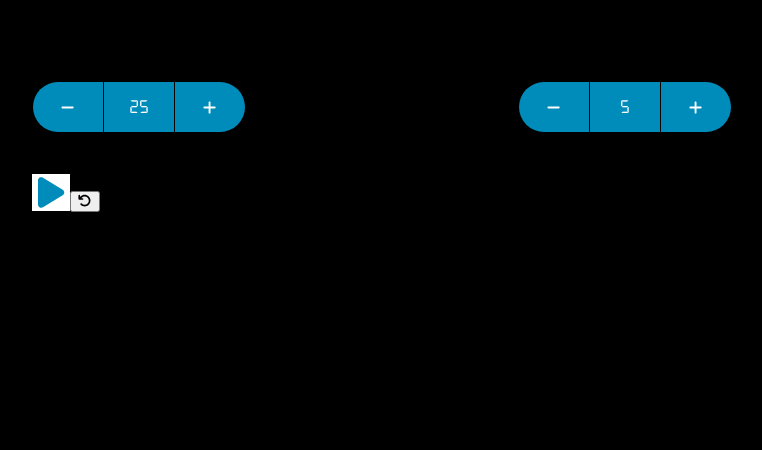
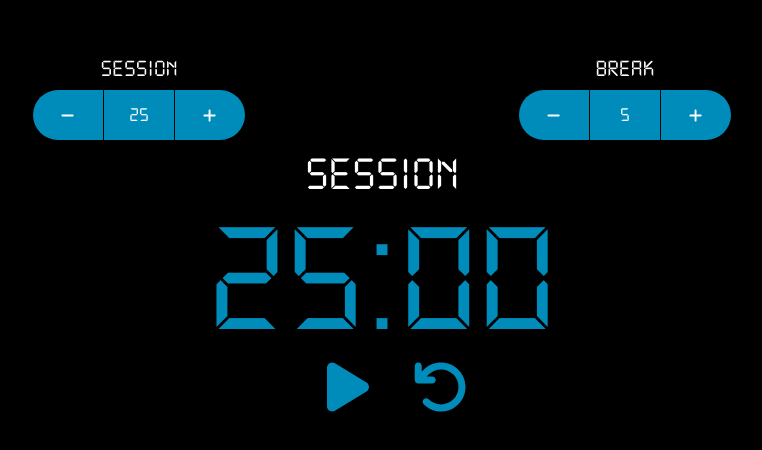
Before and after one commit to mkrashad/react-countdown, a React (Create React App) app: page / in a window 1280 px wide. Shown: the part 102-552 px from the top of the page, without its empty margins (258-1020 px from the left). Built offline with nearby package versions, Linux system fonts and the light colour scheme.

Commit message:
Finish design

```diff
--- a/src/components/BreakLength.tsx
+++ b/src/components/BreakLength.tsx
@@ -14,7 +14,7 @@ const BreakLength: React.FC = () => {
   return (
       <div className='break-column'>
         <div id='break-label' className='break-label'>
-          Break Length
+          Break
         </div>
         <div className='break-container'>
           <button
--- a/src/components/SessionLength.tsx
+++ b/src/components/SessionLength.tsx
@@ -14,7 +14,7 @@ const SessionLength: React.FC = () => {
   return (
     <div className='session-column'>
       <div id='session-label' className='session-label'>
-        Session Length
+        Session
       </div>
       <div className='session-container'>
         <button
--- a/src/components/Timer.tsx
+++ b/src/components/Timer.tsx
@@ -60,9 +60,11 @@ const Timer: React.FC = () => {
   };
 
   return (
-    <div>
-      <div id='timer-label'>{timerSlice.timerType}</div>
-      <div id='time-left'>
+    <div className='timer-container'>
+      <div id='timer-label' className='timer-label'>
+        {timerSlice.timerType}
+      </div>
+      <div id='time-left' className='time-left'>
         {minutes < 10 ? '0' + minutes : timerSlice.sessionLength}:
         {seconds < 10 ? '0' + seconds : seconds}
       </div>
--- a/src/components/styles/breakLength.scss
+++ b/src/components/styles/breakLength.scss
@@ -1,5 +1,7 @@
 .break-column {
   .break-label {
+    font-size: 1.5rem;
+    color: #ffffff;
     margin-top: 2rem;
     text-transform: uppercase;
     text-align: center;
--- a/src/components/styles/sessionLength.scss
+++ b/src/components/styles/sessionLength.scss
@@ -1,5 +1,7 @@
 .session-column {
   .session-label {
+    font-size: 1.5rem;
+    color: #ffffff;
     margin-top: 2rem;
     text-align: center;
     text-transform: uppercase;
--- a/src/components/styles/timer.scss
+++ b/src/components/styles/timer.scss
@@ -1,13 +1,27 @@
-.start_stop, reset {
-  border: none;
-  background-color: #ffffff;
-  svg {
-    font-size: 35px;
+.timer-container {
+  text-align: center;
+  .timer-label{
+    font-size: 3rem;
+    color: #ffffff;
+  }
+  .time-left {
+    font-size: 10rem;
     color: #008cba;
   }
 
-  svg:hover {
-    transform: scale(1.2);
-    cursor: pointer;
+  .start_stop,
+  .reset {
+    border: none;
+    background-color: black;
+    svg {
+      margin-left: 2rem;
+      font-size: 3.5rem;
+      color: #008cba;
+    }
+
+    svg:hover {
+      transform: scale(1.2);
+      cursor: pointer;
+    }
   }
 }
```
